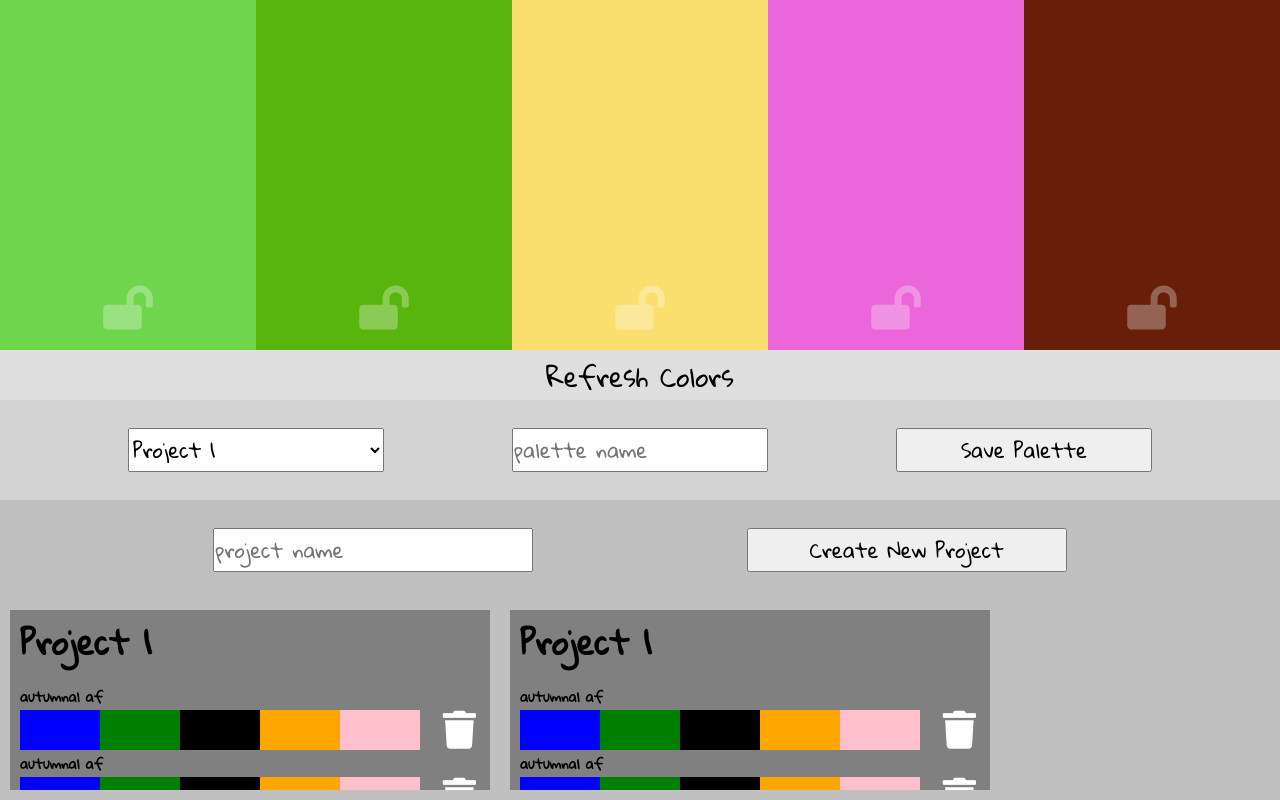
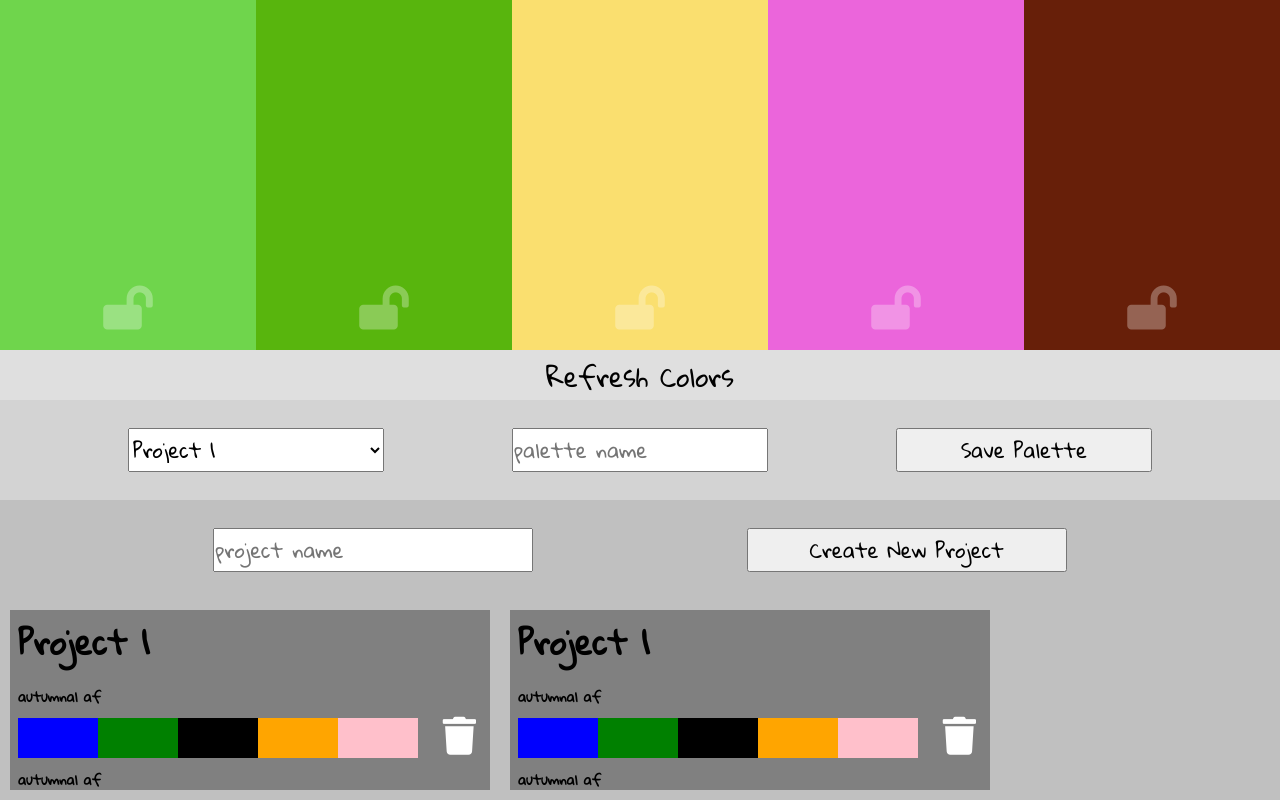
Before and after one commit to christopherchateau/palette-picker, a website: page public/index.html in a window 1280 px wide. Drawn offline with nearby package versions, Linux system fonts and the light colour scheme.

Commit message:
Adj trash sizing, hover. Cleanup unused CSS props

```diff
--- a/public/css/styles.css
+++ b/public/css/styles.css
@@ -120,20 +120,26 @@ body {
   border: 10px solid silver;
   width: 500px;
   overflow: scroll;
-  padding-left: 10px;
 }
 
 .project-name {
   font-size: 32px;
   margin-bottom: 10px;
+  padding-left: 8px;
 }
 
 .palette {
+  border-radius: 10px;
   display: flex;
   justify-content: space-between;
 }
 
+.palette-name {
+  padding-left: 8px;
+}
+
 .palette-name-colors:hover {
+  background-color: silver;
   color: white;
   cursor: pointer;
   transition: all 0.4s ease-in-out;
@@ -144,7 +150,7 @@ body {
   font-size: 38px;
   position: relative;
   right: 14px;
-  top: 28px;
+  top: 34px;
   transition: all 0.4s ease-in-out;
 }
 
@@ -155,6 +161,7 @@ body {
 
 .palette-colors {
   display: flex;
+  padding: 8px;
 }
 
 .palette-color-1 {
```
